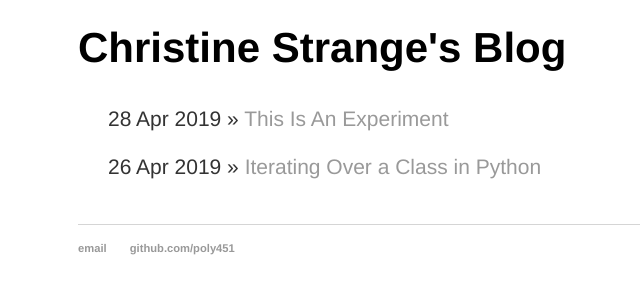
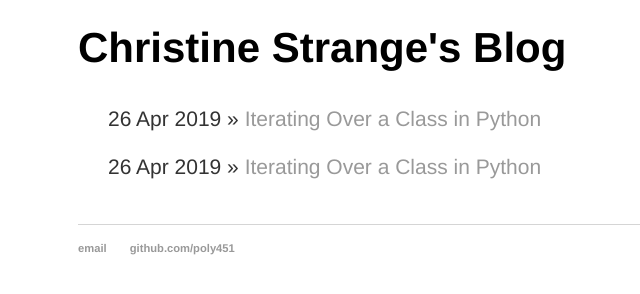
Before and after one commit to poly451/poly451.github.io, a Jekyll site: the page built from blog/index.html, in a window 1280 px wide. Shown: the part 128-422 px from the top of the page, without its empty margins (114-754 px from the left). Built offline with Jekyll 4.4.1, drawn with Linux system fonts in a browser that asks for light colours.

Commit message:
Update 2019-04-28-this-is-an-experiment.md

```diff
--- a/_posts/2019-04-28-this-is-an-experiment.md
+++ b/_posts/2019-04-28-this-is-an-experiment.md
@@ -1 +1,5 @@
-ererr
+---
+layout: exp01
+title: "Iterating Over a Class in Python"
+date: 2019-04-26
+---
```
